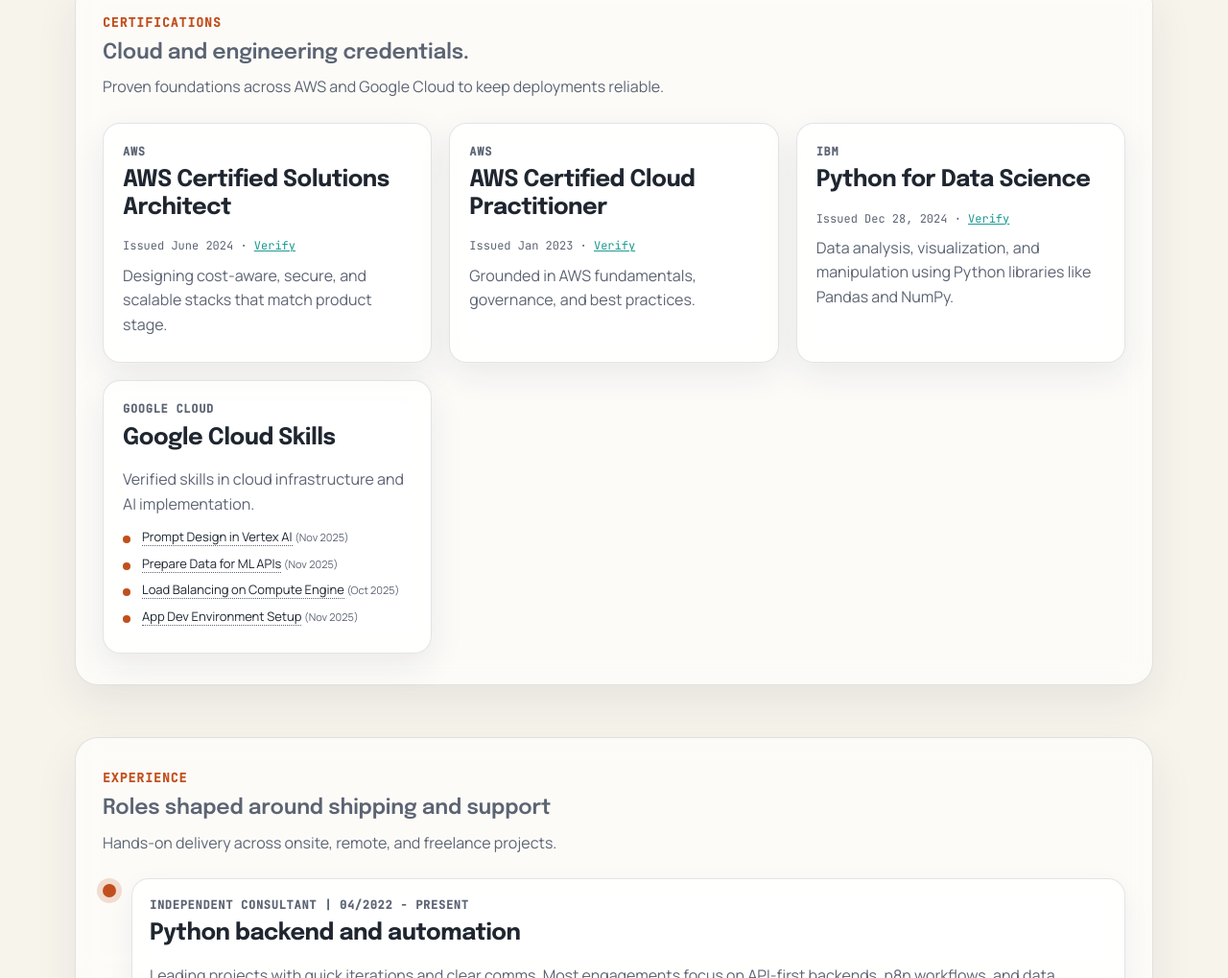
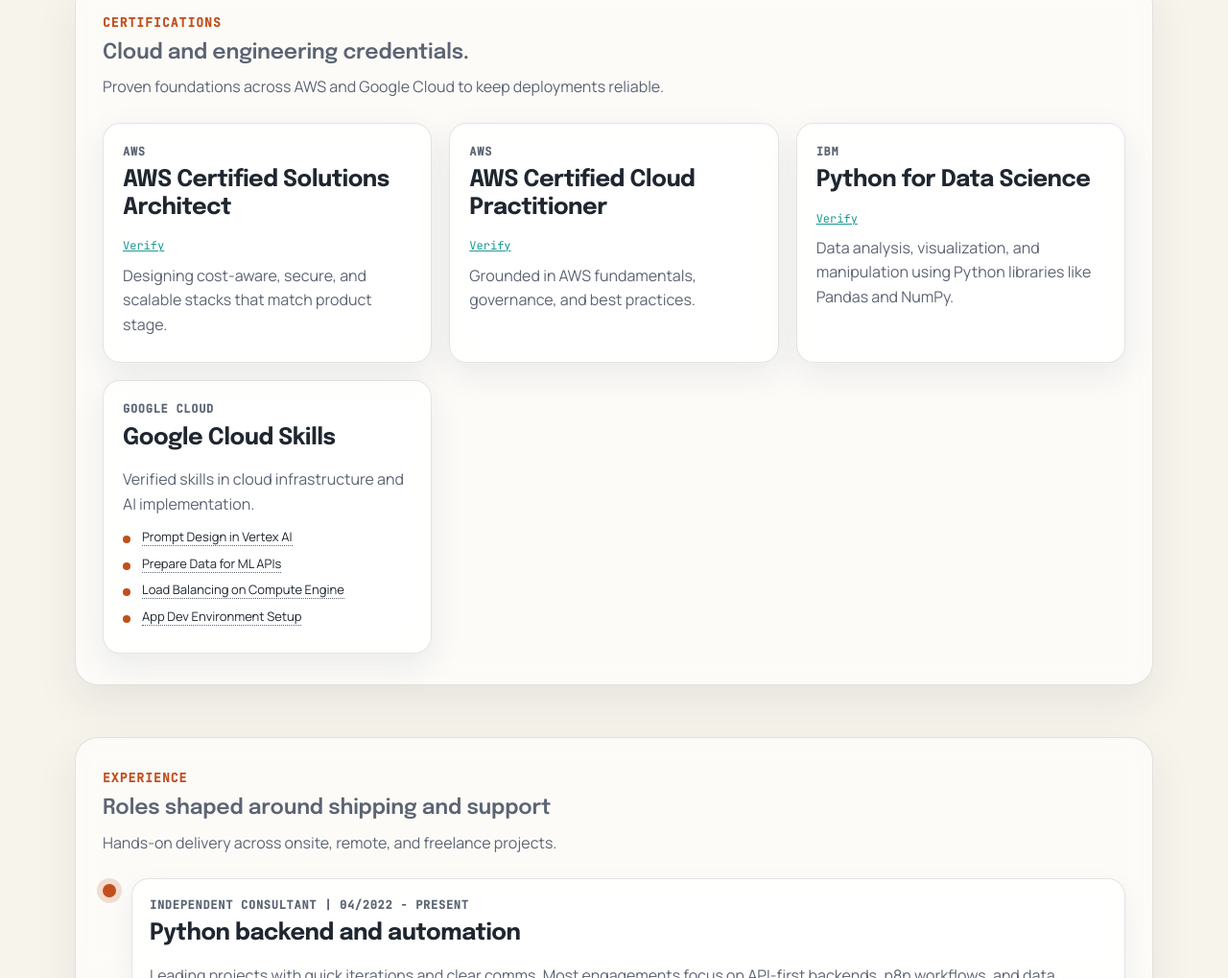
Before and after one commit to natnaelab/personal-website, a plain HTML site: page index.html in a window 1280 px wide. Shown: the part 4086-5105 px from the top of the page at 96% size. Drawn offline with Linux system fonts and the light colour scheme.

Commit message:
refactor: modify certification section

```diff
--- a/index.html
+++ b/index.html
@@ -337,7 +337,7 @@
           <article class="card">
             <p class="card-label">AWS</p>
             <h3>AWS Certified Solutions Architect</h3>
-            <span class="cert-meta">Issued June 2024 · <a
+            <span class="cert-meta"><a
                 href="https://www.credly.com/badges/9219b313-4686-4feb-857d-f7766af51793/public_url" target="_blank"
                 rel="noopener noreferrer" class="verify-link">Verify</a></span>
             <p class="card-text">Designing cost-aware, secure, and scalable stacks that match product stage.</p>
@@ -345,7 +345,7 @@
           <article class="card">
             <p class="card-label">AWS</p>
             <h3>AWS Certified Cloud Practitioner</h3>
-            <span class="cert-meta">Issued Jan 2023 · <a
+            <span class="cert-meta"><a
                 href="https://www.credly.com/badges/ce8b0f62-d246-4ff3-b59e-f0eda8460922/public_url" target="_blank"
                 rel="noopener noreferrer" class="verify-link">Verify</a></span>
             <p class="card-text">Grounded in AWS fundamentals, governance, and best practices.</p>
@@ -353,7 +353,7 @@
           <article class="card">
             <p class="card-label">IBM</p>
             <h3>Python for Data Science</h3>
-            <span class="cert-meta">Issued Dec 28, 2024 · <a
+            <span class="cert-meta"><a
                 href="https://www.credly.com/badges/6db0f966-d1cb-41ee-917d-9c51d19ebb36/public_url" target="_blank"
                 rel="noopener noreferrer" class="verify-link">Verify</a></span>
             <p class="card-text">Data analysis, visualization, and manipulation using Python libraries like Pandas and
@@ -365,18 +365,13 @@
             <p class="card-text">Verified skills in cloud infrastructure and AI implementation.</p>
             <ul class="list" style="margin-top: 12px; font-size: 13px;">
               <li><a href="https://www.credly.com/badges/eec80c0d-583a-4a7d-8925-be201b63f7ea/public_url"
-                  target="_blank" rel="noopener noreferrer" class="hover-link">Prompt Design in Vertex AI</a> <span
-                  style="color: var(--muted); font-size: 11px;">(Nov 2025)</span></li>
+                  target="_blank" rel="noopener noreferrer" class="hover-link">Prompt Design in Vertex AI</a></li>
               <li><a href="https://www.credly.com/badges/46b7f7f0-4f4a-4964-9f20-64b53a63b599/public_url"
-                  target="_blank" rel="noopener noreferrer" class="hover-link">Prepare Data for ML APIs</a> <span
-                  style="color: var(--muted); font-size: 11px;">(Nov 2025)</span></li>
+                  target="_blank" rel="noopener noreferrer" class="hover-link">Prepare Data for ML APIs</a></li>
               <li><a href="https://www.credly.com/badges/1baec7f6-e9dc-4a09-9f28-cbc870eb7777/public_url"
-                  target="_blank" rel="noopener noreferrer" class="hover-link">Load Balancing on Compute Engine</a>
-                <span style="color: var(--muted); font-size: 11px;">(Oct 2025)</span>
-              </li>
+                  target="_blank" rel="noopener noreferrer" class="hover-link">Load Balancing on Compute Engine</a></li>
               <li><a href="https://www.credly.com/badges/b0a1a699-b5d4-4a28-a8d3-09a3fd5a15c1/public_url"
-                  target="_blank" rel="noopener noreferrer" class="hover-link">App Dev Environment Setup</a> <span
-                  style="color: var(--muted); font-size: 11px;">(Nov 2025)</span></li>
+                  target="_blank" rel="noopener noreferrer" class="hover-link">App Dev Environment Setup</a></li>
             </ul>
           </article>
         </div>
```
